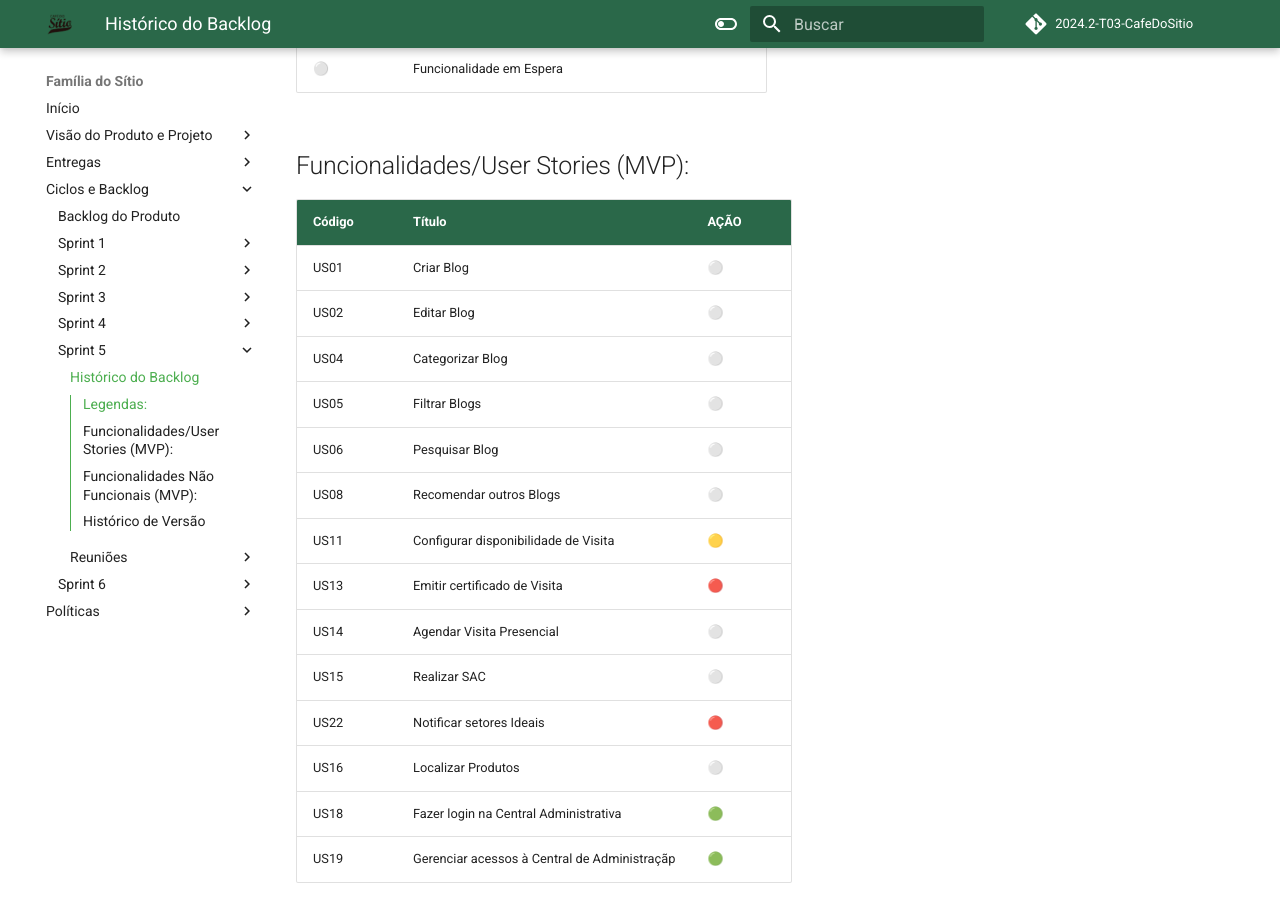
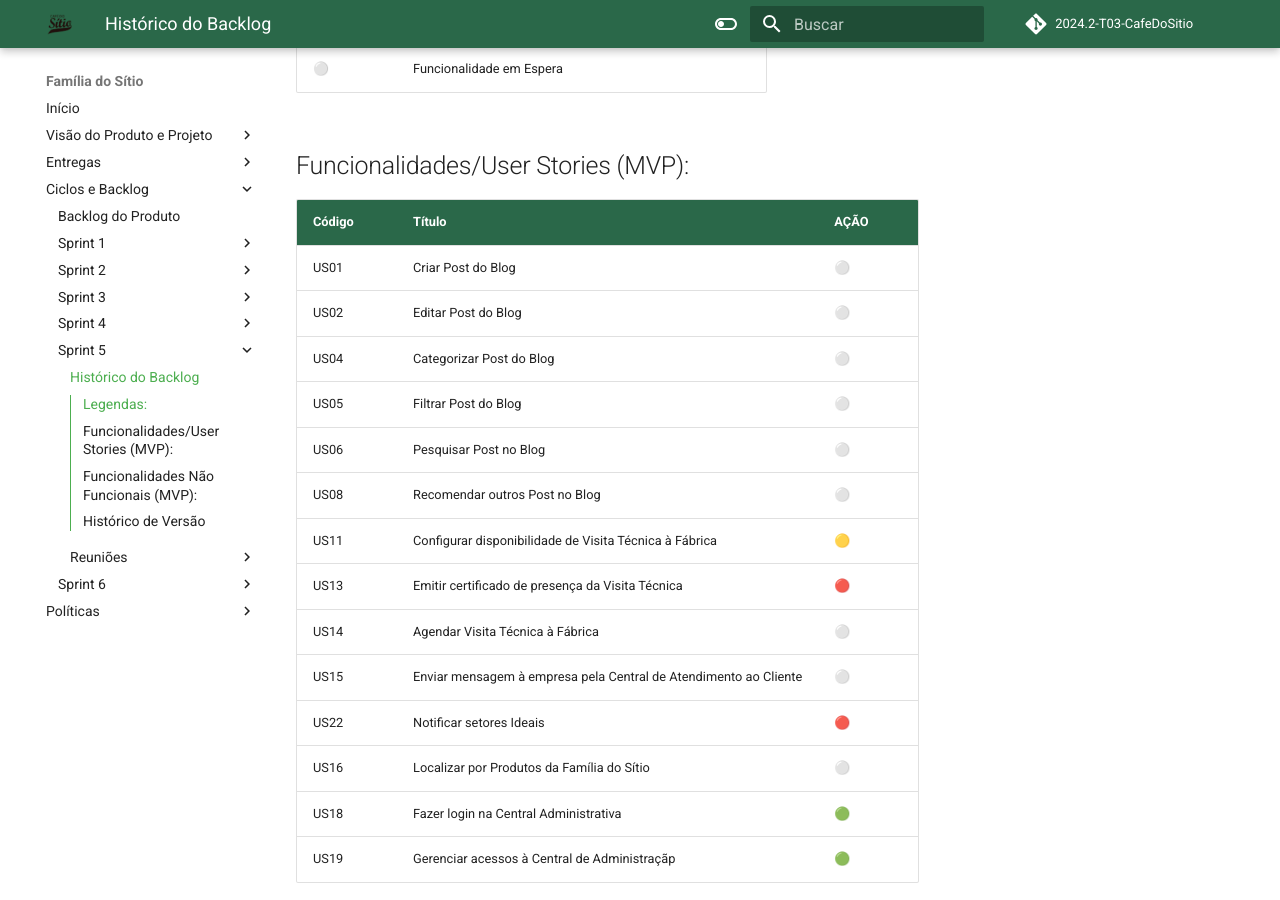
Before and after one commit to mdsreq-fga-unb/2024.2-T03-CafeDoSitio, an MkDocs documentation site: the page built from docs/sections/4-sprints/sprint5/HistoricoBacklog.md, in a window 1280 px wide and 900 px high, scrolled down 457 px. Built offline with MkDocs 1.6.1 and Material for MkDocs 9.7.7, drawn with Linux system fonts in a browser that asks for light colours; comment, search, counter and statistics services are not loaded.

Commit message:
docs: corrigindo nomes das US

```diff
--- a/docs/sections/4-sprints/sprint5/HistoricoBacklog.md
+++ b/docs/sections/4-sprints/sprint5/HistoricoBacklog.md
@@ -14,18 +14,18 @@ Símbolo | Descrição
 ## Funcionalidades/User Stories (MVP):
 Código | Título                                       | AÇÃO
 ------ | -------------------------------------------- | ------
-US01   | Criar Blog                                   | ⚪
-US02   | Editar Blog                                  | ⚪
-US04   | Categorizar Blog                             | ⚪
-US05   | Filtrar Blogs                                | ⚪
-US06   | Pesquisar Blog                               | ⚪
-US08   | Recomendar outros Blogs                      | ⚪
-US11   | Configurar disponibilidade de Visita         | 🟡
-US13   | Emitir certificado de Visita                 | 🔴
-US14   | Agendar Visita Presencial                    | ⚪
-US15   | Realizar SAC                                 | ⚪
+US01   | Criar Post do Blog                                   | ⚪
+US02   | Editar Post do Blog                                  | ⚪
+US04   | Categorizar Post do Blog                             | ⚪
+US05   | Filtrar Post do Blog                                 | ⚪
+US06   | Pesquisar Post no Blog                                | ⚪
+US08   | Recomendar outros Post no Blog                       | ⚪
+US11   | Configurar disponibilidade de Visita Técnica à Fábrica | 🟡
+US13   | Emitir certificado de presença da Visita Técnica       | 🔴
+US14   | Agendar Visita Técnica à Fábrica             | ⚪
+US15   | Enviar mensagem à empresa pela Central de Atendimento ao Cliente  | ⚪
 US22   | Notificar setores Ideais                     | 🔴
-US16   | Localizar Produtos                           | ⚪
+US16   | Localizar por Produtos da Família do Sítio   | ⚪
 US18   | Fazer login na Central Administrativa        | 🟢
 US19   | Gerenciar acessos à Central de Administraçãp | 🟢
 
```
Also changed, not shown: docs/sections/4-sprints/sprint6/HistoricoBacklog.md (+10 -10 lines).
